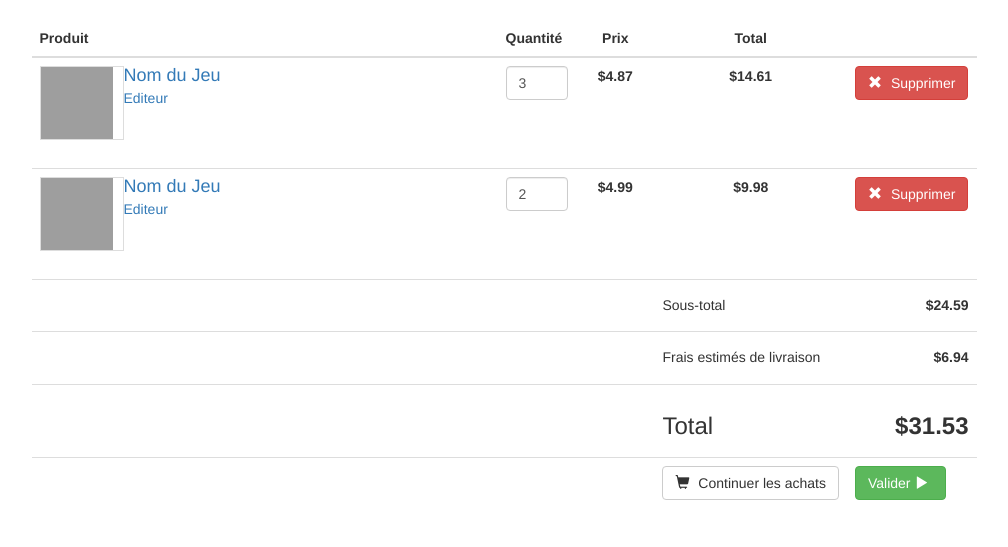
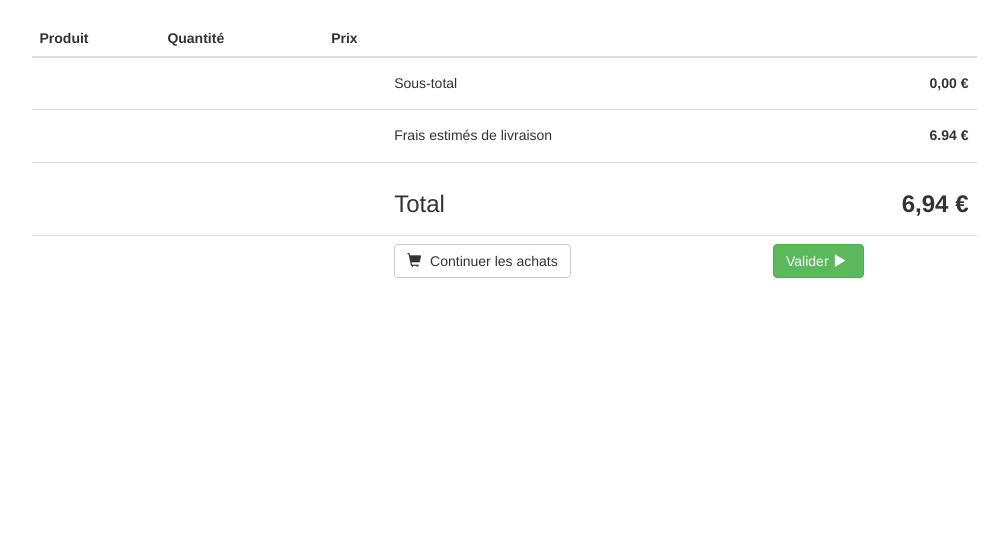
Before and after one commit to kiayilc/Game_Central, a PHP site: page /view/cart.php in a window 1280 px wide. Shown: the part 253-800 px from the top of the page, without its empty margins (136-1144 px from the left). Run offline with PHP 8.4, Linux system fonts and the light colour scheme; some libraries are stand-ins or nearby versions; grey boxes are pictures that could not be loaded.

Commit message:
Projet update.
Projet de nouveau en ligne.

```diff
--- a/controller/display_info.php
+++ b/controller/display_info.php
@@ -2,7 +2,7 @@
 <?php
 	function	display_info()
 	{
-		$conn = db_connect(_DB_SERVER_, _DB_USER_, _DB_PASSWD_, _DB_NAME_);
+		$conn = db_connect();
 
 		/* Informations utilisateur */
 		$stmt = $conn->prepare("SELECT * FROM gc_customers WHERE id_customer = :r_customer");
@@ -32,25 +32,20 @@
 			'r_customer' => $_SESSION['id_customer']
 		));
 		$res = $stmt->fetch();
-		if ($res['card_number'] == "")
-			$card_number = "";
-		else
-			$card_number = "*********" . substr($res['card_number'],9);
 		echo '<section class="card"><fieldset><legend>Les informations de ma carte:</legend><br /><div class="form-group"> <label>Nom :</label> ' . $res['lastname_customer'] . '</div>';
 		echo '<div class="form-group"> <label>Prénom :</label> ' . $res['firstname_customer'] . '</p></div>';
 		echo '<div class="form-group"> <label>Type de carte :</label> ' . $res['card_type'] . '</p></div>';
-		echo '<div class="form-group"> <label>Numéro de carte :</label> ' . $card_number . '</p></div>';
-		echo '<div class="form-group"> <label>Cryptogramme :</label> ' . $res['cryptogram'] . '</p></div>';
+		echo '<div class="form-group"> <label>Numéro de carte :</label> ' . $res['card_number'] . '</p></div>';
 		echo '<div class="form-group"> <label>Date d\'expiration :</label> ' . $res['expiring_date'] . '</p></div></fieldset>';
 		echo '<script>
 		function confirmation() {
-			if (confirm("Voulez vous vraiment vous désinscrire ?") == true)
+			if (confirm("Voulez-vous vraiment vous désinscrire ?") == true)
 			{
 				document.location.replace("../model/delete_account.php");
 			}
 			else
 			{
-			document.location.replace("../view/account.php");
+				document.location.replace("../view/account.php");
 			}
 		}</script>';
 		echo '<a href="modif_account.php">Modifier mes informations</a><br><br><a href="#" onclick="confirmation()">Supprimer mon compte</a></section>';
--- a/controller/headers.php
+++ b/controller/headers.php
@@ -1,5 +1,4 @@
 <?php
-	/* Connexion à la base de données */
 	if (!session_start())
 	{
 		session_start();
@@ -8,12 +7,12 @@
 	require_once '../model/class/cart.class.php';
 	require_once '../model/class/db_connect.class.php';
 
+	$DB		= new DB_connect();
+	$CART	= new Cart($DB);
+
 	/* Includes des fichiers controller et model */
 	require_once "../controller/settings.inc.php";
 	require_once "../model/db_connect.php";
-
-	$DB		= new DB_connect();
-	$CART	= new Cart($DB);
 
 	include_once "../model/product_list.php";
 	include_once "../model/select_category.php";
--- a/controller/modif_info.php
+++ b/controller/modif_info.php
@@ -11,6 +11,7 @@ function	modif_info()
 	));
 	$res = $stmt->fetch();
 	echo '<section class="customer"><fieldset><legend>Mes informations:</legend><br />';
+	echo '<div class="form-group"><label>Email : </label><input type="email" name="mail" value="' . $res['mail'] . '"></div>';
 	echo '<div class="form-group"><label>Numéro de téléphone : </label><input type="text" name="phone" value="' . $res['phone'] . '" maxlength="10"></div>';
 	echo '<div class="form-group"><label>Adresse : </label><input type="text" name="address" value="' . $res['address'] . '"></div>';
 	echo '<div class="form-group"><label>Code postal : </label><input type="text" name="postal" value="' . $res['postal_code'] . '" maxlength="5"></div>';
@@ -29,17 +30,12 @@ function	modif_info()
 		'r_customer' => $_SESSION['id_customer']
 	));
 	$res = $stmt->fetch();
-	if ($res['card_number'] == "")
-			$card_number = "";
-	else
-		$card_number = "*********" . substr($res['card_number'],9);
 	echo '<section class="card"><fieldset><legend>Les informations de ma carte:</legend><br />';
 	echo '<div class="form-group"><label>Nom : </label><input type="text" name="lastname" value="' . $res['lastname_customer'] . '"></div>';
 	echo '<div class="form-group"><label>Prénom : </label><input type="text" name="firstname" value="' . $res['firstname_customer'] . '"></div>';
 	echo '<div class="form-group"><label>Type de carte : </label><input type="text" name="card_type" value="' . $res['card_type'] . '"></div>';
-	echo '<div class="form-group"><label>Numéro de carte : </label><input type="text" name="card_number" value="' . $card_number . '" maxlength="13"></div>';
-	echo '<div class="form-group"><label>Cryptogramme : </label><input type="text" name="cryptogram" value="' . $res['cryptogram'] . '" maxlength="3"></div>';
-	echo '<div class="form-group"><label>Date d\'expiration : </label><input type="text" name="expiring_date" value="' . $res['expiring_date'] . '" placeholder="mm-aaaa"></div>';
+	echo '<div class="form-group"><label>Numéro de carte : </label><input type="text" name="card_number" value="' . $res['card_number'] . '"></div>';
+	echo '<div class="form-group"><label>Date d\'expiration : </label><input type="date" name="expiring_date" value="' . $res['expiring_date'] . '"></div>';
 	echo '</fieldset><input type="reset" class="btn" onclick="self.location=\'../view/account.php\'" value="Annuler">&nbsp;&nbsp;&nbsp;&nbsp;<input type="submit" class="btn" value="Modifier"></section>';
 	$stmt->closeCursor();
 }
--- a/controller/settings.inc.php
+++ b/controller/settings.inc.php
@@ -13,14 +13,14 @@ define('_DB_PASSWD_', '');
 
 /* Sélectionner catégorie */
 define('_SL_CATEGORY_', 'SELECT
-							name_cat AS name
+							name_cat			AS name
 						FROM
 							gc_category'
 		);
 
 /* Sélectionner éditeur */
 define('_SL_EDITOR_', 'SELECT
-							name_editor AS name
+							name_editor			AS name
 						FROM
 							gc_editor'
 		);
@@ -110,6 +110,27 @@ define('_DB_UPDATE_', 'UPDATE gc_customers
 							id_customer			=	:r_customer'
 		);
 
+/* Selection de tout les jeux présents dans la table gc_games */
+define('_GC_GAMES_', 'SELECT
+						id_game				AS id,
+						name_game			AS name,
+						description_game	AS description,
+						price				AS price,
+						image				AS src,
+						game_console		AS console,
+						release_date		AS released_on
+					FROM
+						gc_games'
+		);
+
+define('_DB_SELECT_ID_GAME_', 'SELECT
+									id_game	AS id
+								FROM
+									gc_games
+								WHERE
+									id_game		= :id'
+		);
+
 /*
 * Constant variables
 
--- a/index.php
+++ b/index.php
@@ -1,4 +1,4 @@
 <?php
 	/* Redirection vers l'accueil */
-	header('refresh: 0; URL=view/index.php');
+	header('refresh: 0; URL=/view/index.php');
 ?>
--- a/model/db_connect.php
+++ b/model/db_connect.php
@@ -1,6 +1,8 @@
-<!-- Connexion à la base de données -->
 <?php
-function	db_connect($host, $usr, $pwd, $db_name)
+
+/*Connexion à la base de données*/
+
+function	db_connect($host = _DB_SERVER_, $usr = _DB_USER_, $pwd = _DB_PASSWD_, $db_name = _DB_NAME_)
 {
 	try
 	{
--- a/model/product_list.php
+++ b/model/product_list.php
@@ -1,7 +1,7 @@
 <?php
 	function	product_list()
 	{
-		$conn	= db_connect(_DB_SERVER_, _DB_USER_, _DB_PASSWD_, _DB_NAME_);
+		$conn	= db_connect();
 
 		if(isset($_POST['prod_category']) && isset($_POST['prod_editor']))
 		{
@@ -61,9 +61,9 @@
 			echo '<p class="group inner list-group-item-text">' . utf8_encode($games['description_game']) . '</p>' . "\n\t" ;
 			echo '<div class="row">' . "\n\t";
 			echo '<div class="col-xs-12 col-md-6">' . "\n\t";
-			echo '<p class="lead">' . $games['price'] . ' €</p>' . "\n\t" ;
+			echo '<p class="lead">' . number_format($games['price'], 2, ',', ' ') . ' €</p>' . "\n\t" ;
 			echo '<div class="col-xs-12 col-md-6">' . "\n\t";
-			echo '<a class="btn btn-success addtcart" href="cart.php?id=' . $games['id_game'] . '">Ajouter au panier</a>';
+			echo '<a class="btn btn-success addtcart" href="addTcart.php?id=' . $games['id_game'] . '">Ajouter au panier</a>';
 			echo '</div>' . "\n" . '</div>' . "\n" . '</div>' . "\n" . '</div>' . "\n" . '</div>' . "\n" . '</div>' . "\n";
 		}
 	}
--- a/view/cart.php
+++ b/view/cart.php
@@ -2,7 +2,6 @@
 	/* Includes des controller et model / Connexion à la Base de Données */
 	include "../controller/headers.php";
 ?>
-
 <!-- Page du Panier -->
 <!DOCTYPE html>
 <html>
@@ -30,69 +29,79 @@
 									<th>Produit</th>
 									<th>Quantité</th>
 									<th class="text-center">Prix</th>
-									<th class="text-center">Total</th>
+									<th class="text-center"></th>
 									<th> </th>
 								</tr>
 							</thead>
 							<tbody>
+									<!-- Output product in cart -->
+								<?php
+									$id_game = array_keys($_SESSION['cart']);
+									if (empty($id_game))
+									{
+										$game_in_cart = array();
+									}
+									else
+									{
+										$game_in_cart = $DB->m_db_query('SELECT * FROM gc_games WHERE id_game IN (' . implode(',', $id_game) .')');
+									}
+								?>
+								<?php foreach ($game_in_cart as $order): ?>
 								<tr>
 									<td class="col-sm-8 col-md-6">
 										<div class="media">
-										<a class="thumbnail pull-left" href="#"> <img class="media-object" src="http://icons.iconarchive.com/icons/custom-icon-design/flatastic-2/72/product-icon.png" style="width: 72px; height: 72px;"> </a>
+											<a class="thumbnail pull-left" href="#">
+												<img class="media-object" src="<?= $order->image ?>" style="width: 72px; height: 72px;">
+											</a>
 											<div class="media-body">
-											<h4 class="media-heading"><a href="#">Nom du Jeu</a></h4>
-											<h5 class="media-heading"><a href="#">Editeur</a></h5>
+												<h4 class="media-heading"><a href="#"><?= $order->name_game; ?></a></h4>
+												<h5 class="media-heading"><a href="#"><?= $order->game_console; ?></a></h5>
 											</div>
-									</div></td>
+										</div>
+									</td>
 									<td class="col-sm-1 col-md-1" style="text-align: center">
-									<input type="email" class="form-control" id="exampleInputEmail1" value="3">
+										<input type="text" class="form-control" id="exampleInputEmail1" value="<?= $_SESSION['cart'][$order->id_game]; ?>" disabled style="text-align: center;">
 									</td>
-									<td class="col-sm-1 col-md-1 text-center"><strong>$4.87</strong></td>
-									<td class="col-sm-1 col-md-1 text-center"><strong>$14.61</strong></td>
+									<td class="col-sm-1 col-md-1 text-center"><strong><?= number_format($order->price, 2, ',', ' ')?> €</strong></td>
+									<td class="col-sm-1 col-md-1 text-center"><strong></strong></td>
 									<td class="col-sm-1 col-md-1">
+										<a href="cart.php?deleletCart=<?= $order->id_game; ?>">
 											<button type="button" class="btn btn-danger">
 												<span class="glyphicon glyphicon-remove"></span> Supprimer
-									</button></td>
+											</button>
+										</a>
+									</td>
 								</tr>
-								<tr>
-									<td class="col-md-6">
-									<div class="media">
-										<a class="thumbnail pull-left" href="#"> <img class="media-object" src="http://icons.iconarchive.com/icons/custom-icon-design/flatastic-2/72/product-icon.png" style="width: 72px; height: 72px;"> </a>
-										<div class="media-body">
-											<h4 class="media-heading"><a href="#">Nom du Jeu</a></h4>
-											<h5 class="media-heading"><a href="#">Editeur</a></h5>
-										</div>
-									</div></td>
-									<td class="col-md-1" style="text-align: center">
-									<input type="email" class="form-control" id="exampleInputEmail1" value="2">
-									</td>
-									<td class="col-md-1 text-center"><strong>$4.99</strong></td>
-									<td class="col-md-1 text-center"><strong>$9.98</strong></td>
-									<td class="col-md-1">
-									<button type="button" class="btn btn-danger">
-										<span class="glyphicon glyphicon-remove"></span> Supprimer
-									</button></td>
-								</tr>
+								<?php endforeach; ?>
+									<!-- Output product in cart -->
 								<tr>
 									<td>   </td>
 									<td>   </td>
 									<td>   </td>
 									<td><h5>Sous-total</h5></td>
-									<td class="text-right"><h5><strong>$24.59</strong></h5></td>
+									<td class="text-right"><h5><strong><?= number_format($CART->m_c_order_total(), 2, ',', ' '); ?> €</strong></h5></td>
 								</tr>
 								<tr>
 									<td>   </td>
 									<td>   </td>
 									<td>   </td>
 									<td><h5>Frais estimés de livraison</h5></td>
-									<td class="text-right"><h5><strong>$6.94</strong></h5></td>
+									<td class="text-right"><h5><strong>6.94 €</strong></h5></td>
 								</tr>
 								<tr>
 									<td>   </td>
 									<td>   </td>
 									<td>   </td>
 									<td><h3>Total</h3></td>
-									<td class="text-right"><h3><strong>$31.53</strong></h3></td>
+									<td class="text-right">
+										<h3>
+											<strong>
+												<span id="total">
+													<?= number_format(($CART->m_c_order_total() + 6.94), 2, ',', ' '); ?>
+												</span> €
+											</strong>
+										</h3>
+									</td>
 								</tr>
 								<tr>
 									<td>   </td>
@@ -103,9 +112,12 @@
 										<span class="glyphicon glyphicon-shopping-cart"></span> Continuer les achats
 									</button></a></td>
 									<td>
+										<a href="index.php">
 											<button type="button" class="btn btn-success">
 												Valider <span class="glyphicon glyphicon-play"></span>
-									</button></td>
+											</button>
+										</a>
+									</td>
 								</tr>
 							</tbody>
 						</table>
--- a/view/commons/footer.php
+++ b/view/commons/footer.php
@@ -2,4 +2,5 @@
 <script src="./js/jquery-2.1.1.js"></script>
 <script src="./js/bootstrap.js" integrity="sha512-K1qjQ+NcF2TYO/eI3M6v8EiNYZfA95pQumfvcVrTHtwQVDG+aHRqLi/ETn2uB+1JqwYqVG3LIvdm9lj6imS/pQ==" crossorigin="anonymous"></script>
 <script src="js/navbar.js"></script>
-<script src="js/cart.js"></script>
+<script src="https://ajax.googleapis.com/ajax/libs/jquery/1.7.2/jquery.min.js" type="text/javascript"></script>
+<script type="text/javascript" src="js/cart.js"></script>
--- a/view/commons/nav.php
+++ b/view/commons/nav.php
@@ -1,9 +1,13 @@
 <?php
-	/* Initialisation d'une class DB pour la connexion à la base de donnée */
-	/* Initialisation d'une class CART pour l'interaction avec la base de donnée et le panier */
+
+/*
+* Initialisation d'une class DB pour la connexion à la base de donnée
+* Initialisation d'une class CART pour l'interaction avec la base de donnée et le panier
+*/
 
 	$DB		= new DB_connect();
 	$CART	= new Cart($DB);
+
 ?>
 
 <!-- Logo -->
@@ -20,7 +24,7 @@
 			<ul class="nav navbar-nav navbar-right">
 				<li class="nav-font"><a href="login.php">LOGIN/REGISTER</a></li>
 				<li class="dropdown">
-					<a href="#" class="dropdown-toggle" data-toggle="dropdown" role="button" aria-expanded="false"> <span class="glyphicon glyphicon-shopping-cart"></span><?= $CART->m_c_count_games_ordered(); ?> - Items<span class="caret"></span></a>
+					<a href="#" class="dropdown-toggle" data-toggle="dropdown" role="button" aria-expanded="false"> <span class="glyphicon glyphicon-shopping-cart"></span id="nbGame"><?= $CART->m_c_count_games_ordered(); ?> - Items<span class="caret"></span></a>
 					<ul class="dropdown-menu dropdown-cart" role="menu">
 						<?php
 									$id_game = array_keys($_SESSION['cart']);
@@ -37,7 +41,7 @@
 								<li>
 									<span class="item">
 										<span class="item-left">
-										<img class="img-cart" src="<?= $order->image ?>">
+											<img src="<?= $order->image ?>" alt="" style="width: 20px; height: 20px;">
 											<span class="item-info">
 												<span><?= $_SESSION['cart'][$order->name_game]; ?> - </span>
 												<span><?= number_format($order->price, 2, ',', ' ')?> €</span>
--- a/view/css/style.css
+++ b/view/css/style.css
@@ -13,12 +13,6 @@
 {
 	width: 150px;
 	height: 250px;
-}
-
-.img-cart
-{
-	width: 20px;
-	height: 20px;
 }
 
 .item.list-group-item
```
Also changed, not shown: view/addTcart.php (added, +26 -0 lines), view/commons/nav_co.php (+8 -4 lines), view/js/cart.js (added, +57 -0 lines), view/js/valid_signup.js (+3 -37 lines), view/products.php (line endings or trailing spaces). Lines whose indentation alone changed are shown as unchanged.
